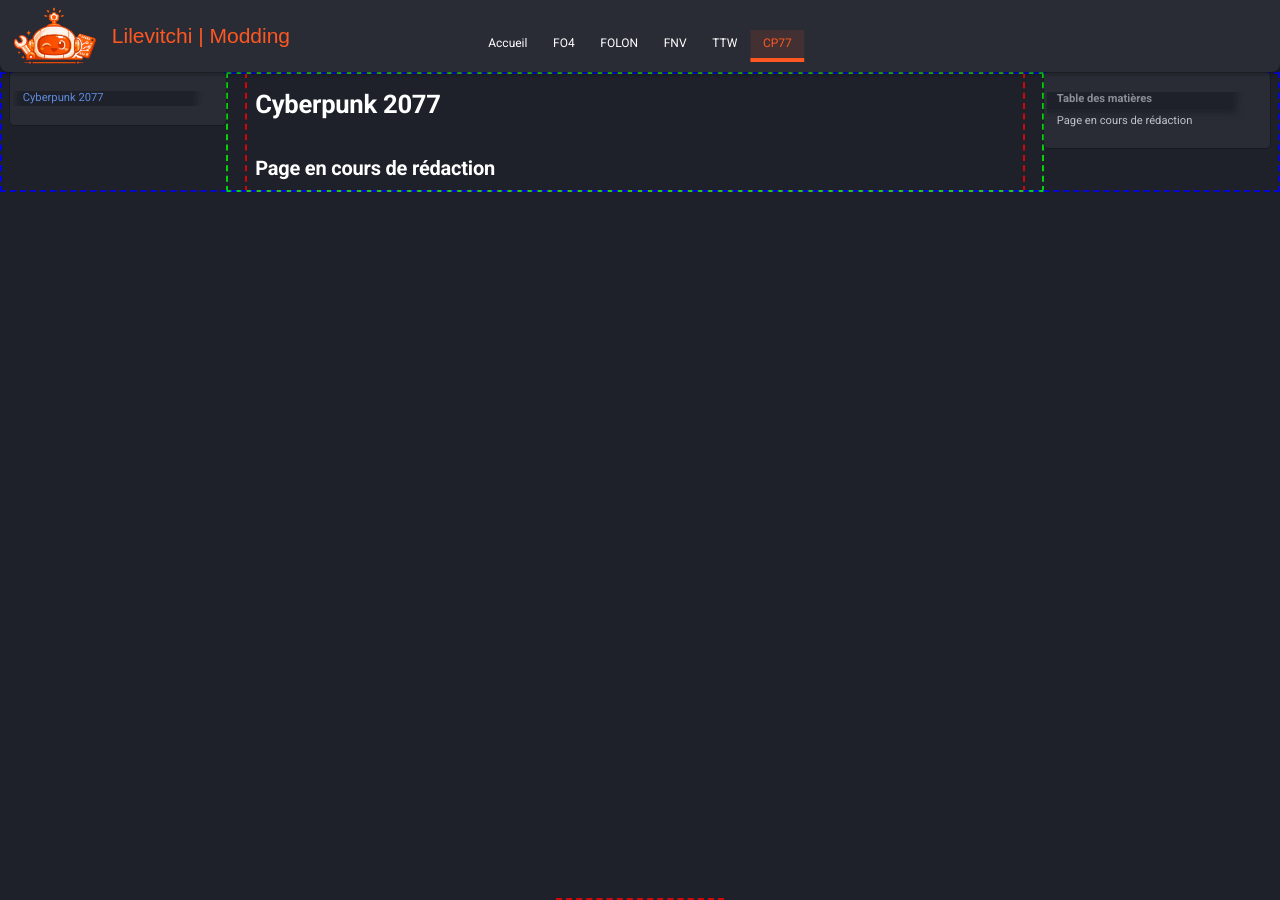
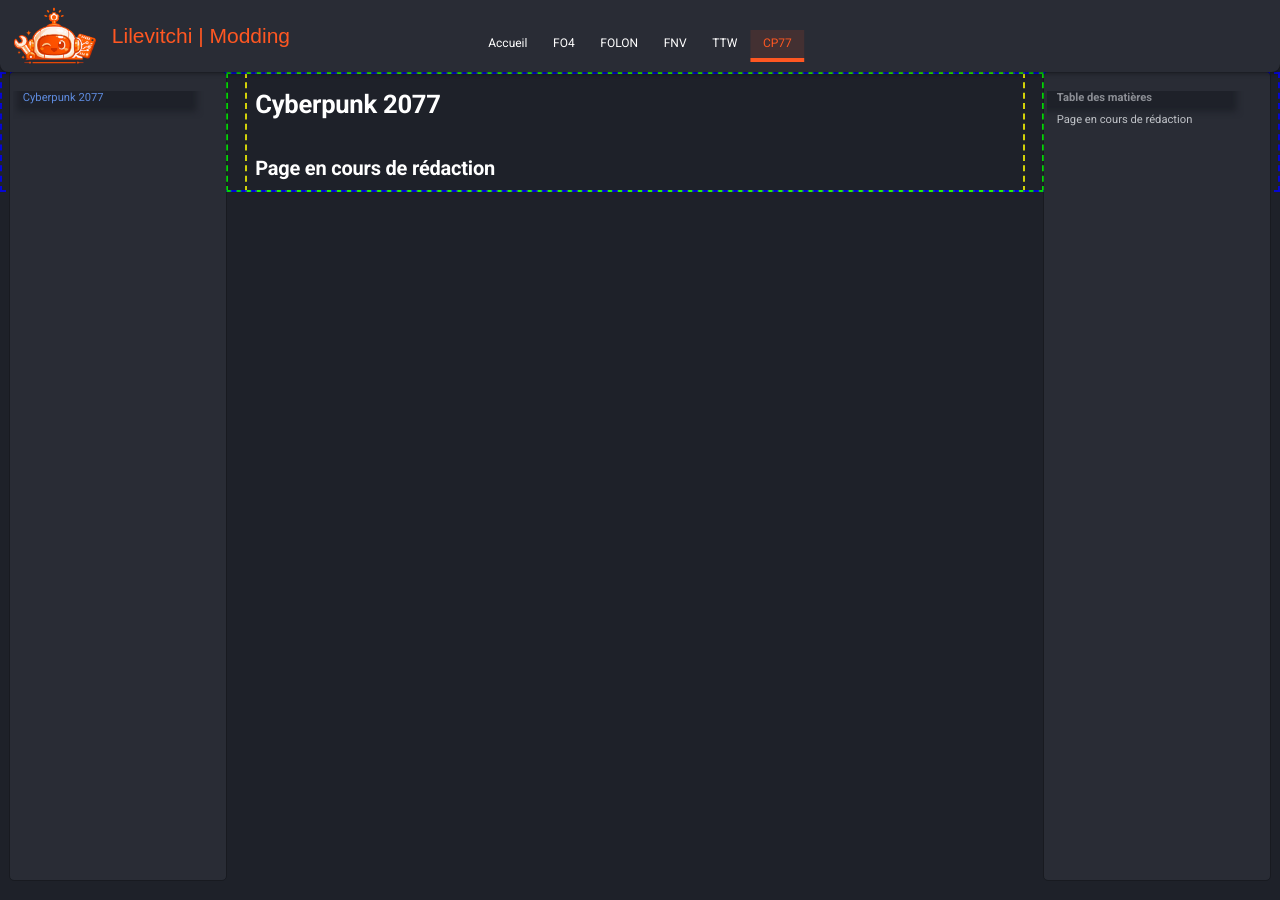
Before and after one commit to Lilevitchi/lilevitchi.github.io, an MkDocs documentation site: the page built from docs/cyberpunk/index.md, in a window 1280 px wide and 900 px high. Built offline with MkDocs 1.6.1 and Material for MkDocs 9.7.7, drawn with Linux system fonts in a browser that asks for light colours.

Commit message:
Update extra.css

```diff
--- a/docs/stylesheets/extra.css
+++ b/docs/stylesheets/extra.css
@@ -309,19 +309,18 @@
   outline-offset: -2px;
 }
 
-[data-md-color-scheme] .md-typeset {
+/*[data-md-color-scheme] .md-typeset {
   max-width: none;
   margin: 0;
   padding: 0;
 
-  outline: 2px dashed rgba(255, 0, 0, 0.8); /* Rouge (Debug) */
+  outline: 2px dashed rgba(255, 0, 0, 0.8);  Rouge (Debug)
   outline-offset: -2px;
-}
+}*/
 
 [data-md-color-scheme] .custom-card {
     background-color: var(--bg-surface);
     border-radius: var(--radius-md);
-    padding: 1rem;
     margin-bottom: 1.5rem;
     box-shadow: 0 4px 10px rgba(0, 0, 0, 0.3);
     border: 1px solid rgba(255, 255, 255, 0.05);
@@ -344,11 +343,12 @@
   top: calc(var(--header-height) + var(--header-visual-offset));
   bottom: var(--sidebar-footer-offset);
 
-  left: auto;
-  right: auto;
-
-  height: auto !important;
-  max-height: none !important;
+  height: calc(
+  100vh
+  - var(--header-height)
+  - var(--header-visual-offset)
+  - var(--sidebar-footer-offset)
+  ) !important;
 
   display: flex;
   flex-direction: column;
@@ -378,12 +378,6 @@
   right: var(--sidebar-gap);
   width: var(--sidebar-width-secondary);
   display: block !important;
-}
-
-[data-md-color-scheme] .md-sidebar--secondary::before {
-  content: " ";
-  display: block;
-  min-height: 1px;
 }
 
 [data-md-color-scheme] .md-sidebar__scrollwrap {
```
